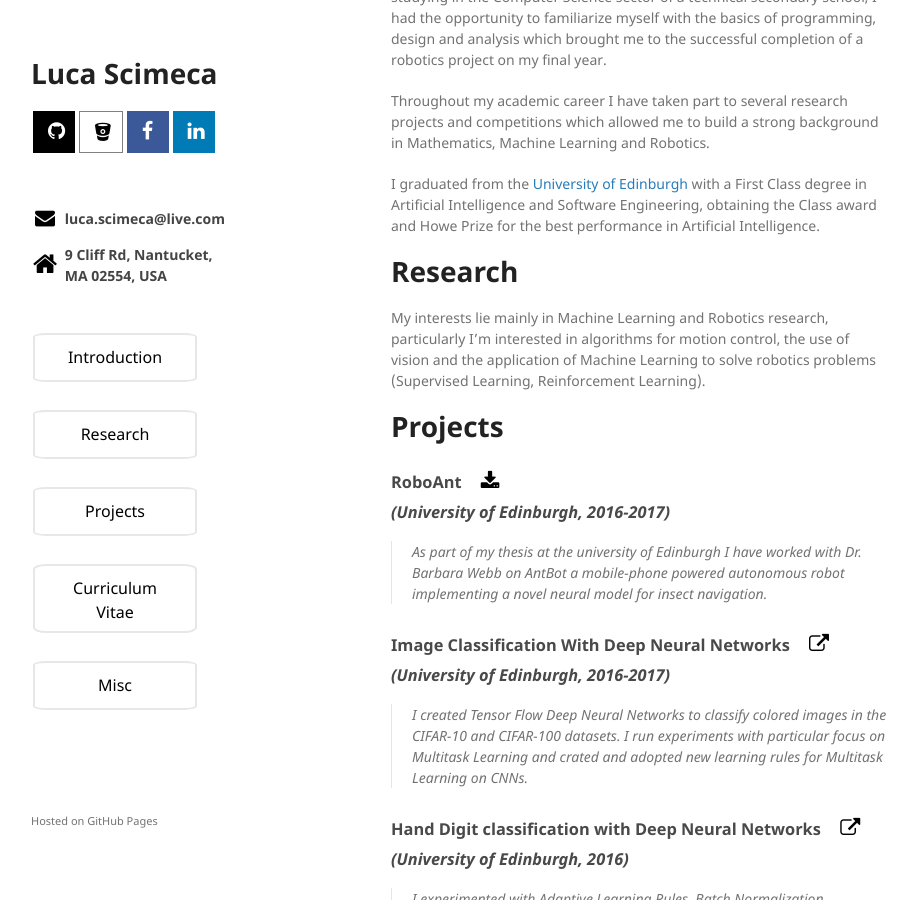
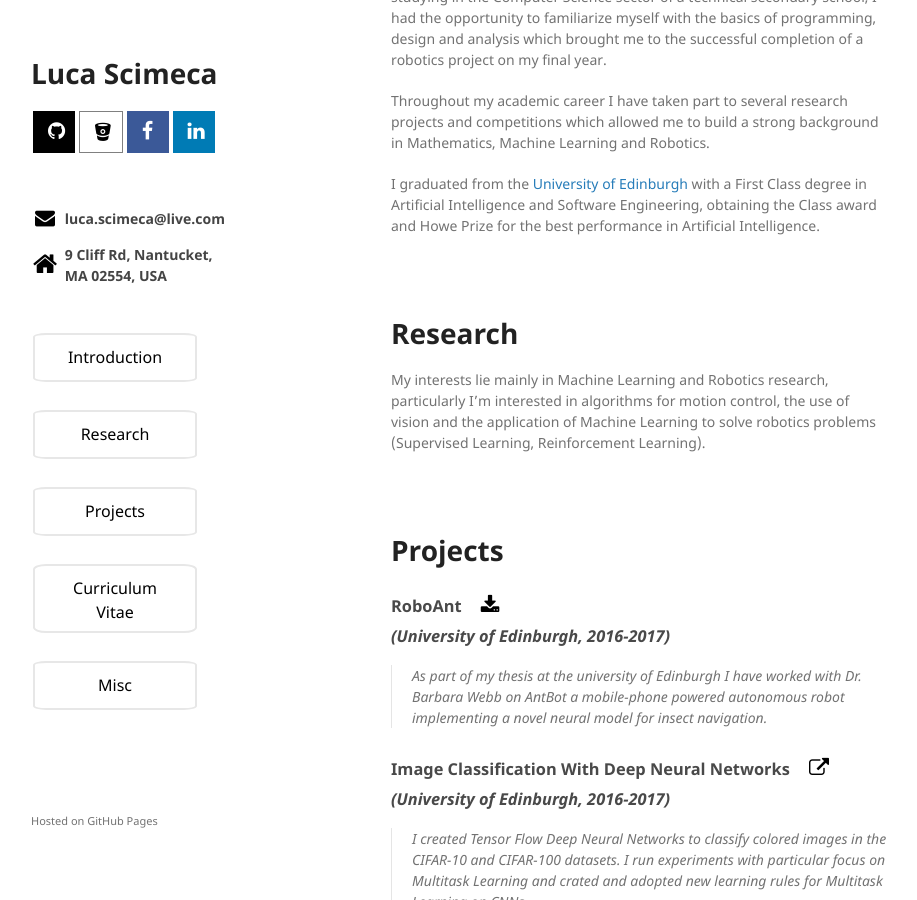
Before and after one commit to lucascimeca/lucascimeca.github.io, a Jekyll site: the page built from index.md, in a window 1280 px wide and 900 px high, scrolled down 567 px. Shown: the whole window, without its empty margins (179-1096 px from the left). Built offline with Jekyll 4.4.1, drawn with Linux system fonts in a browser that asks for light colours; nearby versions of some CDN libraries; the repository's description, which GitHub fills in, is left out.

Commit message:
Update index.md

```diff
--- a/index.md
+++ b/index.md
@@ -18,14 +18,17 @@ Throughout my academic career I have taken part to several research projects and
 
 I graduated from the <a href="http://www.ed.ac.uk/" target="_blank">University of Edinburgh</a> with a First Class degree in Artificial Intelligence and Software Engineering, obtaining the Class award and Howe Prize for the best performance in Artificial Intelligence.
 
-
+<br/><br/>
 
 # [](#Research) Research
 
 My interests lie mainly in Machine Learning and Robotics research, particularly I'm interested in algorithms for motion control, the use of vision and the application of Machine Learning to solve robotics problems (Supervised Learning, Reinforcement Learning).
 
+<br/><br/>
+
 {% if site.publications %}
-  <h1 id="-publications">Publications</h1>
+  <h1 id="-publications">Publications</h>
+  <br/><br/>
 {% endif %}
 
 # [](#Projects) Projects
@@ -42,4 +45,6 @@ My interests lie mainly in Machine Learning and Robotics research, particularly
 
 > I experimented with Adaptive Learning Rules, Batch Normalization, Convolutional Neural Networks (CNNs) and other standard NN approaches. I performed experiments on the MNIST dataset, achieving near state of the art performance and increasing CNN forward and backward propagation speed of common algorithms of 2x (Python, no GPU).
 
+<br/><br/>
+
 # [](#Misc) Misc
```
